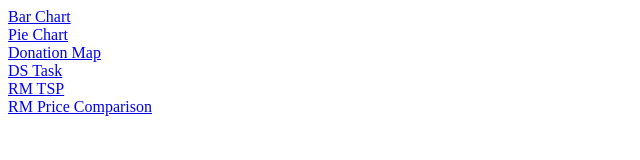
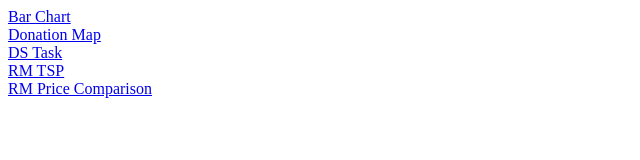
Before and after one commit to maneeshkm/maneeshkm.github.io, a plain HTML site: page index.html in a window 1280 px wide. Shown: the whole page, without its empty margins (0-640 px from the left). Drawn offline with Linux system fonts and the light colour scheme.

Commit message:
Update index.html

```diff
--- a/index.html
+++ b/index.html
@@ -1,5 +1,4 @@
 <a href="./barChart.html">Bar Chart</a> <br>
-<a href="./pieChart.html">Pie Chart</a> <br>
 <a href="./donation.html">Donation Map</a> <br>
 <a href="Nugit-DS/Submission.html">DS Task</a> <br>
 <a href="./rm_tsp.html">RM TSP</a> <br>
```
